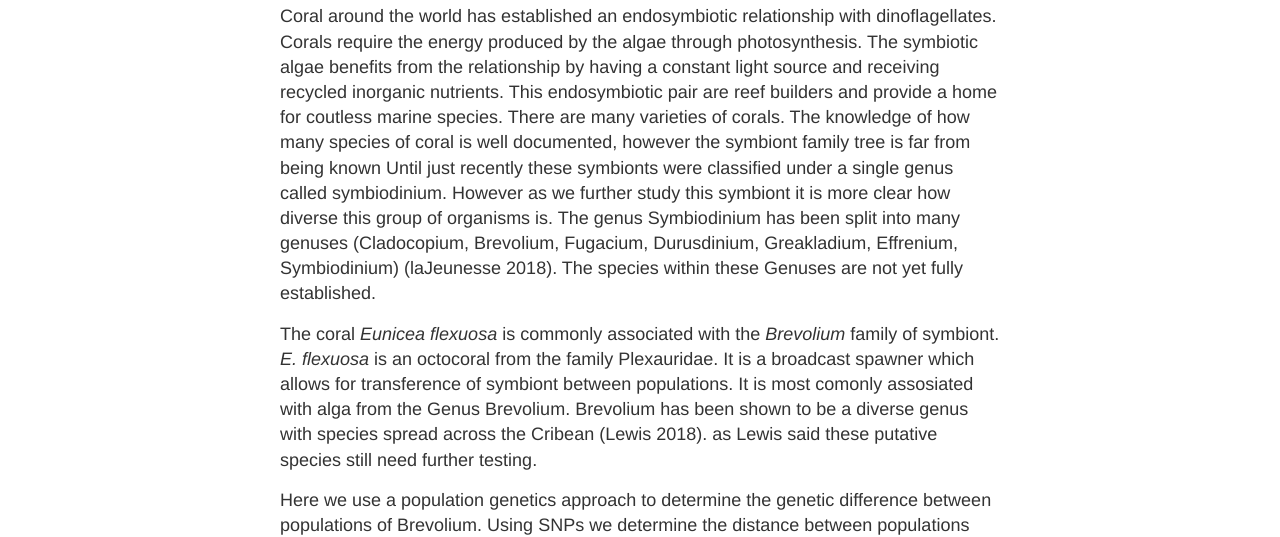
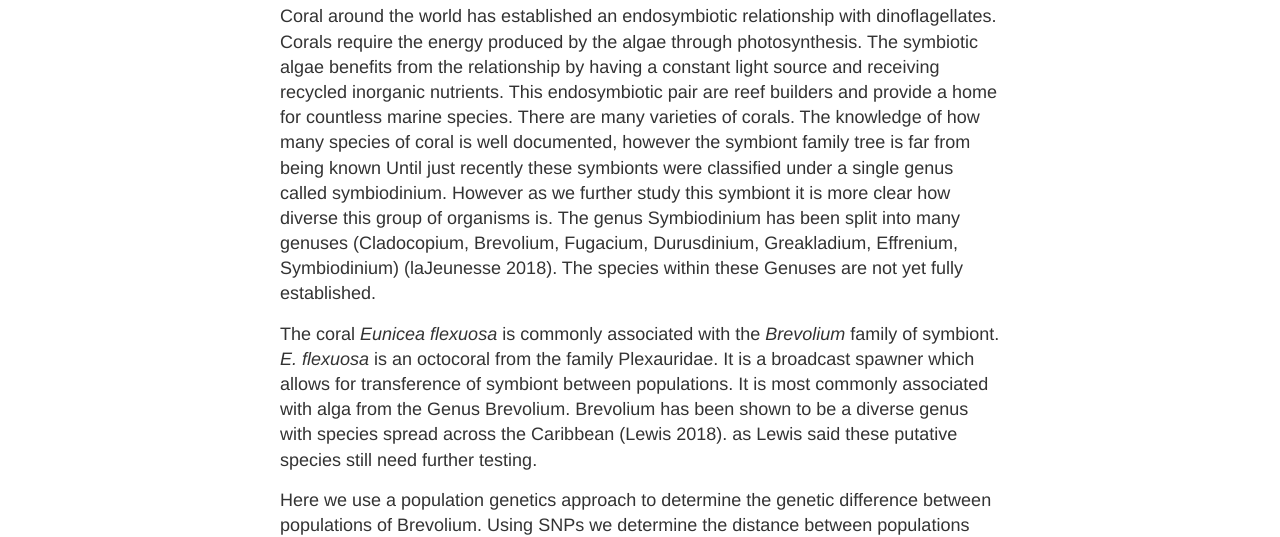
Before and after one commit to Mwags24/Brevolium_Notebook, a Jekyll site: the page built from _posts/2020-6-12-Introduction.md, in a window 1280 px wide. Shown: the part 944-1481 px from the top of the page. Built offline with Jekyll 4.4.1, drawn with Linux system fonts in a browser that asks for light colours.

Commit message:
Update 2020-6-12-Introduction.md

```diff
--- a/_posts/2020-6-12-Introduction.md
+++ b/_posts/2020-6-12-Introduction.md
@@ -28,10 +28,10 @@ tags:
 
 ## Draft
 
-Coral around the world has established an endosymbiotic relationship with dinoflagellates. Corals require the energy produced by the algae through photosynthesis. The symbiotic algae benefits from the relationship by having a constant light source and receiving recycled inorganic nutrients. This endosymbiotic pair are reef builders and provide a home for coutless marine species. There are many varieties of corals. The knowledge of how many species of coral is well documented, however the symbiont family tree is far from being known
+Coral around the world has established an endosymbiotic relationship with dinoflagellates. Corals require the energy produced by the algae through photosynthesis. The symbiotic algae benefits from the relationship by having a constant light source and receiving recycled inorganic nutrients. This endosymbiotic pair are reef builders and provide a home for countless marine species. There are many varieties of corals. The knowledge of how many species of coral is well documented, however the symbiont family tree is far from being known
 Until just recently these symbionts were classified under a single genus called symbiodinium. However as we further study this symbiont it is more clear how diverse this group of organisms is. The genus Symbiodinium has been split into many genuses (Cladocopium, Brevolium, Fugacium, Durusdinium, Greakladium, Effrenium, Symbiodinium) (laJeunesse 2018). The species within these Genuses are not yet fully established.
 
-The coral *Eunicea flexuosa* is commonly associated with the *Brevolium* family of symbiont. *E. flexuosa* is an octocoral from the family Plexauridae. It is a broadcast spawner which allows for transference of symbiont between populations. It is most comonly assosiated with alga from the Genus Brevolium. Brevolium has been shown to be a diverse genus with species spread across the Cribean (Lewis 2018). as Lewis said these putative species still need further testing.
+The coral *Eunicea flexuosa* is commonly associated with the *Brevolium* family of symbiont. *E. flexuosa* is an octocoral from the family Plexauridae. It is a broadcast spawner which allows for transference of symbiont between populations. It is most commonly associated with alga from the Genus Brevolium. Brevolium has been shown to be a diverse genus with species spread across the Caribbean (Lewis 2018). as Lewis said these putative species still need further testing.
 
 Here we use a population genetics approach to determine the genetic difference between populations of Brevolium. Using SNPs we determine the distance between populations genetically.
 Using the SNPs we are also able to study which genes are responsible for the difference in populations of Brevolium.
```
